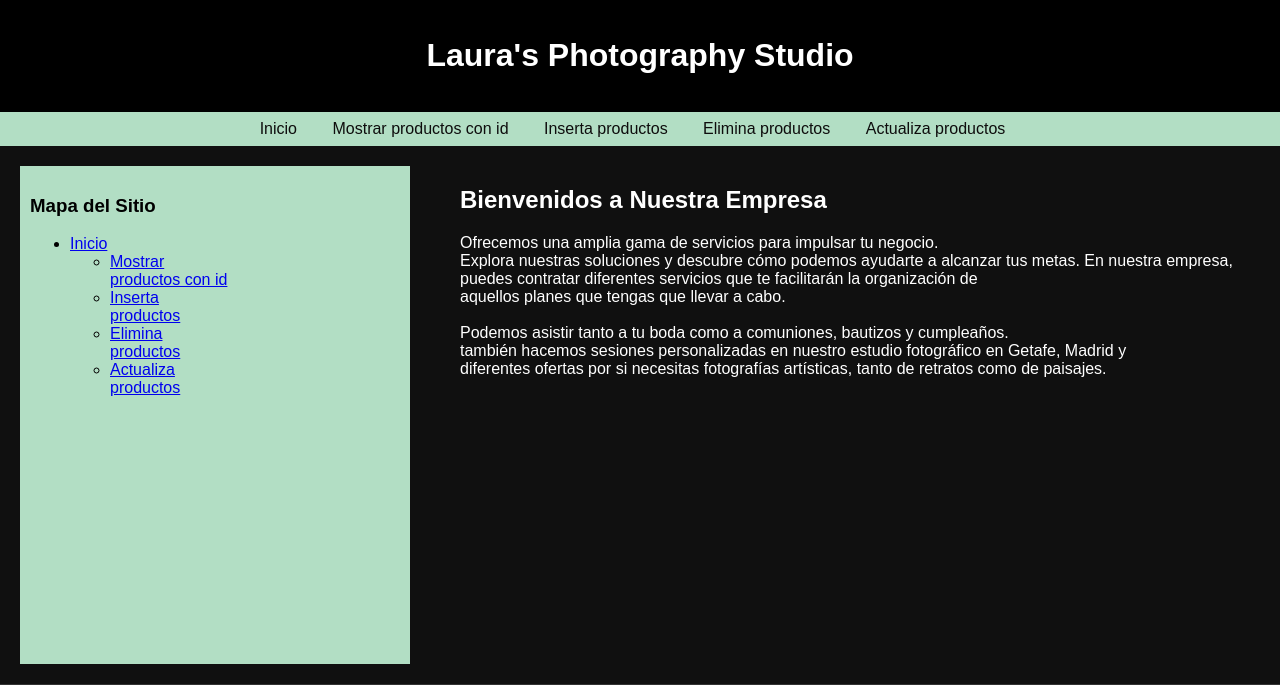
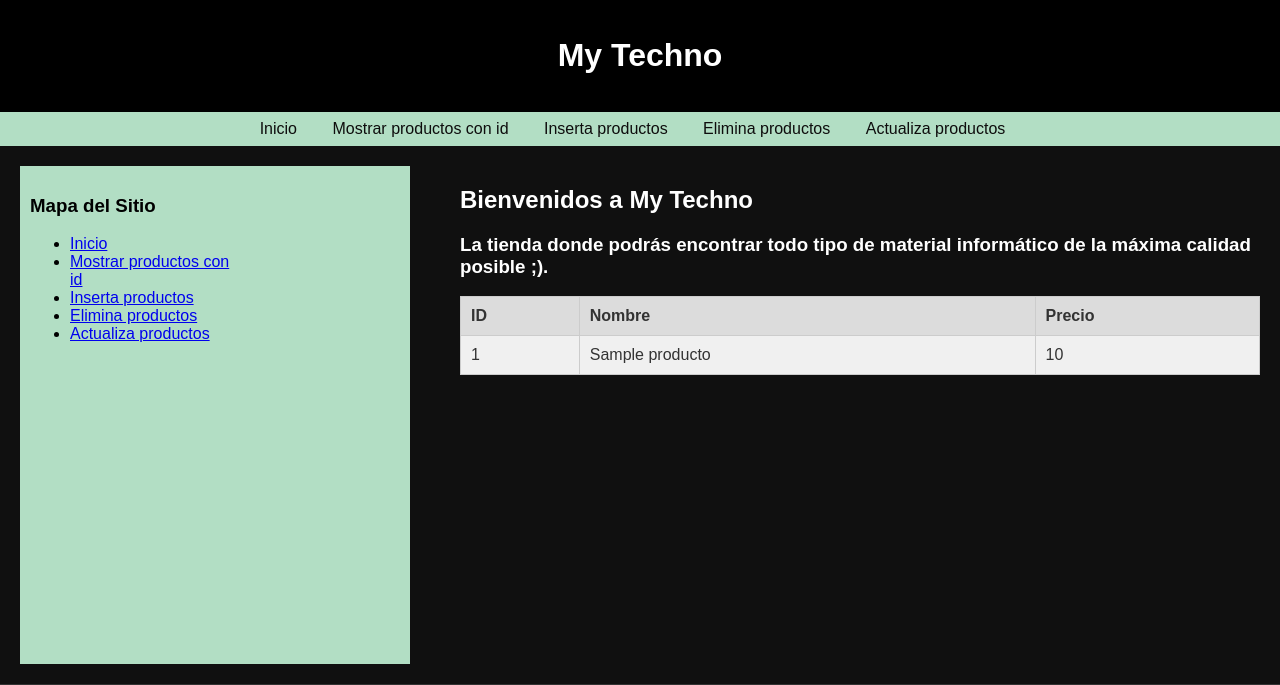
Before and after one commit to LauraVaqueroLopez/tiendaonline, a PHP site: page /Vista/menuhtml.php in a window 1280 px wide. Shown: the top 685 px of the page. Run offline with PHP 8.4, Linux system fonts and the light colour scheme; the visitor is signed in with stand-in values (Sample User, id 1); tables that the repository leaves empty or names only in its code hold one stand-in row (values such as "Sample post").

```diff
--- /dev/null
+++ b/Controlador/ControlProducto.php
@@ -0,0 +1,10 @@
+<?php
+require_once '../Modelo/ProductoDAO.php';
+
+class ControlProducto {
+    public function listarProductos() {
+        $productoDAO = new ProductoDAO();
+        return $productoDAO->getAllProductos();
+    }
+}
+?>
--- a/Modelo/DTOproducto.php
+++ b/Modelo/DTOproducto.php
@@ -4,11 +4,13 @@ class DTOProducto
 {
     private $id;
     private $nombre;
+    private $precio;
 
-    public function __construct($id, $nombre)
+    public function __construct($id, $nombre, $precio)
     {
         $this->id = $id;
         $this->nombre = $nombre;
+        $this->precio = $precio;
     }
 
     public function getId()
@@ -34,6 +36,18 @@ class DTOProducto
         $this->nombre = $nombre;
     }
 
+    public function getPrecio()
+    {
+        return $this->precio;
+    }
+
+    public function setPrecio($precio): void
+    {
+        $this->precio = $precio;
+    }
+
+
+
 
 }
 ?>
--- a/Modelo/ProductoDAO.php
+++ b/Modelo/ProductoDAO.php
@@ -1,6 +1,6 @@
 <?php
 require_once 'db.php';
-require_once 'DTOProductos.php';
+require_once 'DTOProducto.php';
 class ProductoDao
 {
     private $conn;
@@ -16,7 +16,7 @@ class ProductoDao
         $fila = $stmt->fetch(PDO::FETCH_ASSOC);
 
         if ($fila) {
-            return new DTOProductos($fila['id'], $fila['nombre']);
+            return new DTOProducto($fila['id'], $fila['nombre']);
         } else {
             return null;
         }
@@ -24,13 +24,13 @@ class ProductoDao
 
 
     public function getAllProductos() {
-        $stmt = $this->conn->prepare("SELECT * FROM productos");
+        $stmt = $this->conn->prepare("SELECT * FROM Producto");
         $stmt->execute();
         $resultados = $stmt->fetchAll(PDO::FETCH_ASSOC);
 
         $productos = [];
         foreach ($resultados as $fila) {
-            $producto = new DTOProductos($fila['id'], $fila['nombre']);
+            $producto = new DTOProducto($fila['id'], $fila['nombre'], $fila['precio']);
             $productos[] = $producto;
         }
         return $productos;
--- a/Modelo/clientesDAO.php
+++ b/Modelo/clientesDAO.php
@@ -25,11 +25,5 @@ class ClientesDAO {
         return $stmt->fetch(PDO::FETCH_ASSOC);
     }
 
-    public function getClienteByPassword($contraseña) {
-        $stmt = $this->conn->prepare("SELECT * FROM Cliente WHERE password = :contraseña");
-        $stmt->bindParam(':contraseña', $contraseña);
-        $stmt->execute();
-        return $stmt->fetch(PDO::FETCH_ASSOC);
-    }
 }
 ?>
--- a/Vista/Deletehtml.php
+++ b/Vista/Deletehtml.php
@@ -9,7 +9,7 @@
 <body>
 
   <header>
-    <h1>Laura's Photography Studio</h1>
+    <h1>My Techno</h1>
   </header>
 
   <nav>
--- a/Vista/Inserthtml.php
+++ b/Vista/Inserthtml.php
@@ -9,7 +9,7 @@
 <body>
 
   <header>
-    <h1>Laura's photography Studio</h1>
+    <h1>My Techno</h1>
   </header>
 
   <nav>
--- a/Vista/Mostrarhtml.php
+++ b/Vista/Mostrarhtml.php
@@ -9,7 +9,7 @@
 <body>
 
 <header>
-    <h1>Laura's Photography Studio</h1>
+    <h1>My Techno</h1>
 </header>
 
 <nav>
--- a/Vista/Uploadhtml.php
+++ b/Vista/Uploadhtml.php
@@ -9,7 +9,7 @@
 <body>
 
   <header>
-    <h1>Laura's Photography Studio</h1>
+      <h1>My Techno</h1>
   </header>
 
   <nav>
--- a/Vista/css.css
+++ b/Vista/css.css
@@ -78,3 +78,25 @@ footer {
 .site-map {
   margin-top: 10px;
 }
+
+.table {
+  width: 100%;
+  border-collapse: collapse;
+  background-color: #f0f0f0;
+}
+
+.table th, .table td {
+  border: 1px solid #ccc;
+  padding: 10px;
+  text-align: left;
+  color: #333;
+}
+
+.table th {
+  background-color: #dcdcdc;
+  font-weight: bold;
+}
+
+.table tr:nth-child(even) {
+  background-color: #e6e6e6;
+}
--- a/Vista/menuhtml.php
+++ b/Vista/menuhtml.php
@@ -1,3 +1,16 @@
+<?php
+session_start();
+require_once '../controlador/ControlProducto.php';
+
+if (!isset($_SESSION['usuario'])) {
+    header("Location: loginhtml.php");
+    exit();
+}
+
+$controlProducto = new ControlProducto();
+$productos = $controlProducto->listarProductos();
+?>
+
 <!DOCTYPE html>
 <html lang="es">
 <head>
@@ -7,12 +20,9 @@
     <link rel="stylesheet" href="css.css">
 </head>
 <body>
-
 <header>
-    <h1>Laura's Photography Studio</h1>
+    <h1>My Techno</h1>
 </header>
-
-
 <nav>
     <ul>
         <li><a href="menuhtml.php">Inicio</a></li>
@@ -22,38 +32,41 @@
         <li><a href="Uploadhtml.php">Actualiza productos</a></li>
     </ul>
 </nav>
-
 <main>
-
     <aside id="site-map">
         <h3>Mapa del Sitio</h3>
         <ul>
             <li><a href="menuhtml.php">Inicio</a></li>
-            <ul>
-
-                <li><a href="Mostrarhtml.php">Mostrar productos con id</a></li>
-                <li><a href="Inserthtml.php">Inserta productos</a></li>
-                <li><a href="Deletehtml.php">Elimina productos</a></li>
-                <li><a href="Uploadhtml.php">Actualiza productos</a></li>
-            </ul>
+            <li><a href="Mostrarhtml.php">Mostrar productos con id</a></li>
+            <li><a href="Inserthtml.php">Inserta productos</a></li>
+            <li><a href="Deletehtml.php">Elimina productos</a></li>
+            <li><a href="Uploadhtml.php">Actualiza productos</a></li>
         </ul>
     </aside>
+    <section>
+        <h2>Bienvenidos a My Techno</h2>
+        <h3>La tienda donde podrás encontrar todo tipo de material informático de la máxima calidad posible ;).</h3>
 
-    <section>
-        <h2>Bienvenidos a Nuestra Empresa</h2>
-        <p>Ofrecemos una amplia gama de servicios para impulsar tu negocio. <br>
-            Explora nuestras soluciones y descubre cómo podemos ayudarte a alcanzar tus metas. En nuestra empresa,
-            puedes contratar diferentes servicios que te facilitarán la organización de <br>
-            aquellos planes que tengas que llevar a cabo. <br>
-            <br>
-            Podemos asistir tanto a tu boda como a comuniones, bautizos y cumpleaños.<br>
-            también hacemos sesiones personalizadas en nuestro estudio fotográfico en Getafe, Madrid y <br>
-            diferentes ofertas por si necesitas fotografías artísticas, tanto de retratos como de paisajes.
-        </p>
+        <table class="table">
+            <thead>
+            <tr>
+                <th>ID</th>
+                <th>Nombre</th>
+                <th>Precio</th>
+            </tr>
+            </thead>
+            <tbody>
+            <?php foreach ($productos as $producto) : ?>
+                <tr>
+                    <td><?php echo $producto->getId(); ?></td>
+                    <td><?php echo $producto->getNombre(); ?></td>
+                    <td><?php echo $producto->getPrecio(); ?></td>
+                </tr>
+            <?php endforeach; ?>
+            </tbody>
+        </table>
     </section>
-
 </main>
-
 <footer>
     <p>Todos los derechos reservados.</p>
     <nav class="site-map">
@@ -64,6 +77,5 @@
         <a href="Uploadhtml.php">Actualiza productos</a>
     </nav>
 </footer>
-
 </body>
 </html>
```
